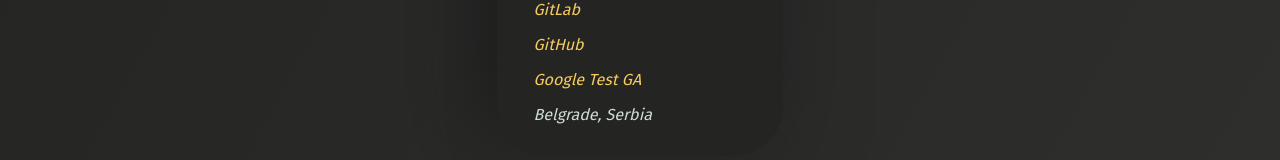
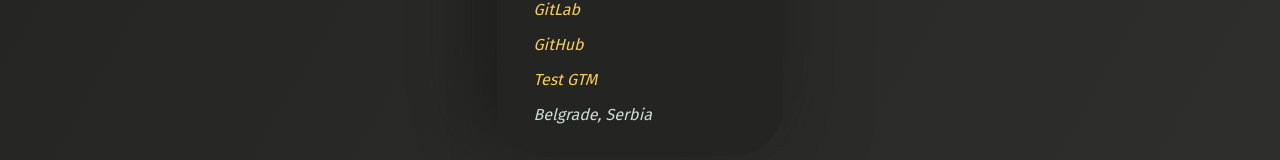
Before and after one commit to Mazed4D/personal-site, a SvelteKit app: page /contact in a window 1280 px wide. Shown: the part 396-556 px from the top of the page. Built offline with nearby package versions, Linux system fonts and the light colour scheme; no server answers; some icons are missing.

Commit message:
gtm test

```diff
--- a/src/routes/contact/+page.svelte
+++ b/src/routes/contact/+page.svelte
@@ -17,8 +17,8 @@
 			><iconify-icon icon="akar-icons:github-fill" /> GitHub</a
 		>
 
-		<a href="https://google.com"
-		><iconify-icon icon="akar-icons:github-fill" /> Google Test GA</a
+		<a href="http://online.local/accommodation/list?channelId=e4586ac0-0604-48b7-b7f4-df22593d0231"
+		><iconify-icon icon="akar-icons:github-fill" /> Test GTM</a
 	>
 
 		<p><iconify-icon icon="fa6-solid:location-dot" /> Belgrade, Serbia</p>
```
